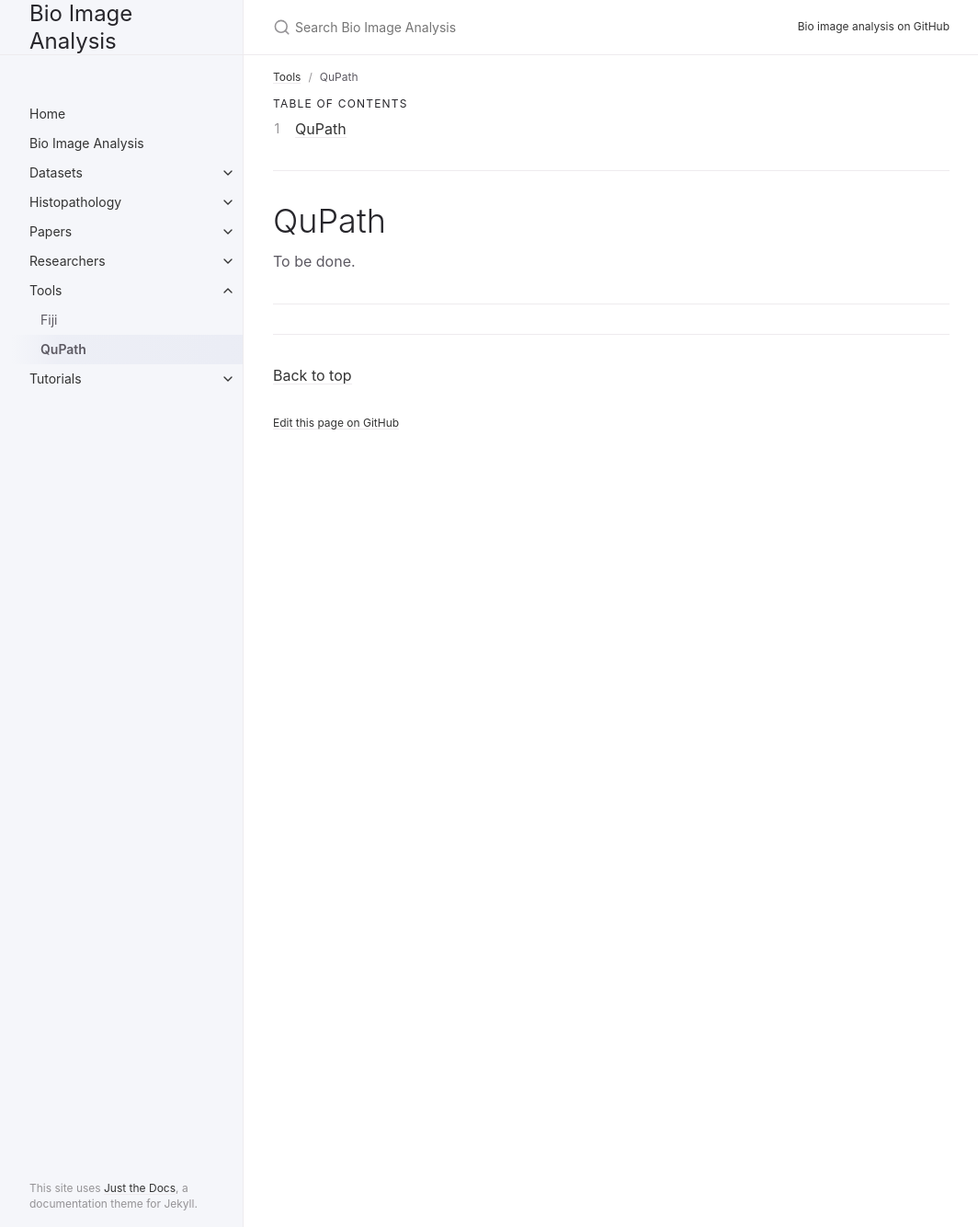
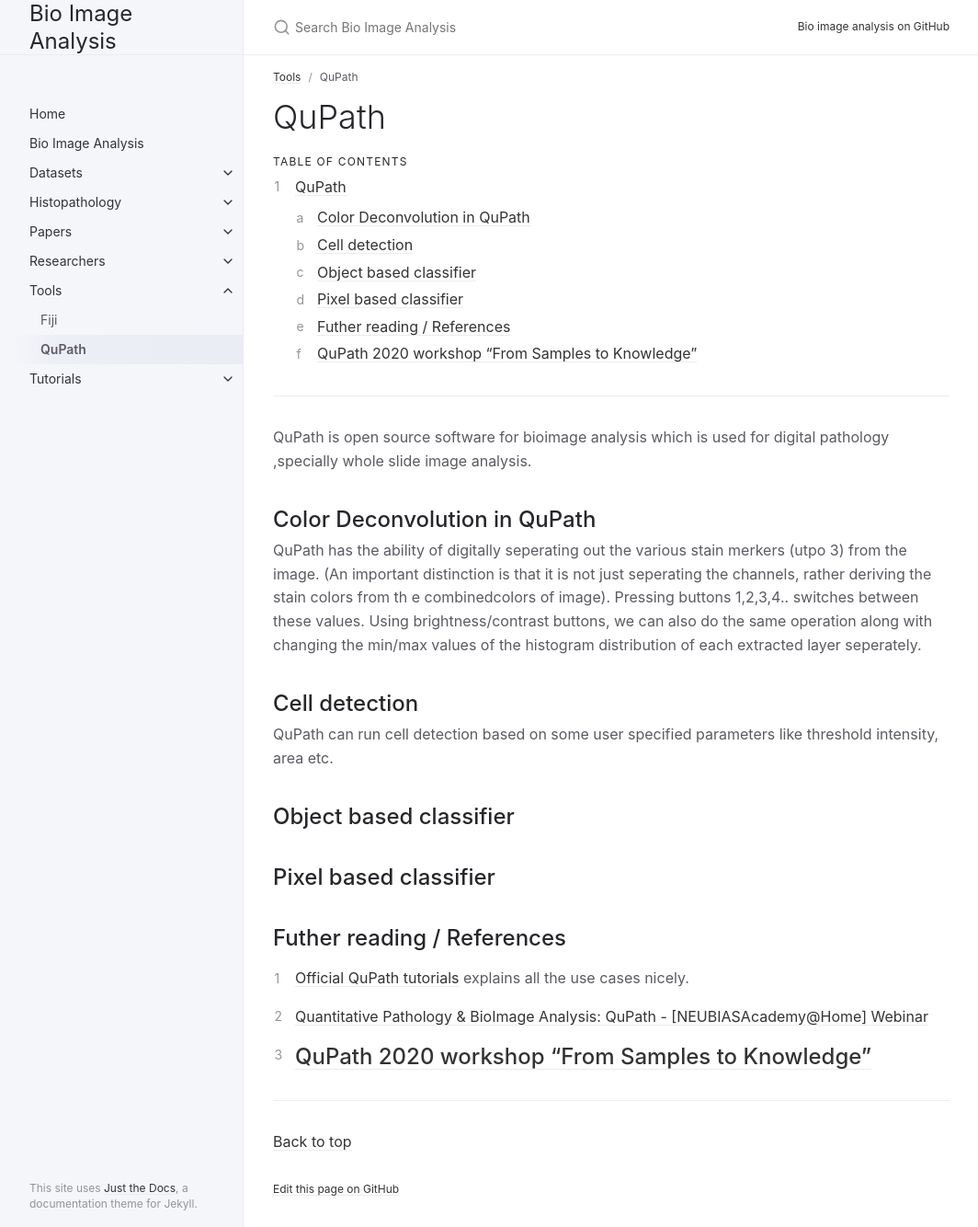
Before and after one commit to Amit-Tomar/bioimage-analysis, a Jekyll site: the page built from docs/Tools/quPath.md, in a window 1280 px wide and 1334 px high. Shown: the whole window at 92% size, without its empty margins (107-1171 px from the left). Built offline with Jekyll 4.4.1, drawn with Linux system fonts in a browser that asks for light colours.

Commit message:
qupath added

```diff
--- a/docs/Tools/quPath.md
+++ b/docs/Tools/quPath.md
@@ -4,6 +4,8 @@ title: QuPath
 parent: Tools
 nav_order: 2
 ---
+
+# QuPath
 
 ## Table of contents
 {: .no_toc .text-delta }
@@ -12,9 +14,23 @@ nav_order: 2
 {:toc}
 
 ---
+QuPath is open source software for bioimage analysis which is used for digital pathology ,specially whole slide image analysis.
 
-# QuPath
+## Color Deconvolution in QuPath
+QuPath has the ability of digitally seperating out the various stain merkers (utpo 3) from the image. (An important distinction is that it is not just seperating the channels, rather deriving the stain colors from th e combinedcolors of image). Pressing buttons 1,2,3,4.. switches between these values. Using brightness/contrast buttons, we can also do the same operation along with changing the min/max values of the histogram distribution of each extracted layer seperately.
 
-To be done.
+## Cell detection
+QuPath can run cell detection based on some user specified parameters like threshold intensity, area etc.
 
+## Object based classifier
+
+## Pixel based classifier
+
+## Futher reading / References
+
+1. [Official QuPath tutorials](https://www.youtube.com/c/qupath) explains all the use cases nicely.
+
+2. [Quantitative Pathology & BioImage Analysis: QuPath - [NEUBIASAcademy@Home] Webinar](https://www.youtube.com/watch?v=4An5n6Y_rRI&feature=youtu.be)
+
+3. [QuPath 2020 workshop “From Samples to Knowledge”](https://www.youtube.com/playlist?list=PLlGXRBscPbCD89fRULm4peopF57qugciN)
 ---
```
Also changed, not shown: docs/Datasets/index.md (+2 -2 lines), docs/Tutorials/index.md (+2 -2 lines), docs/bioImageAnalysis.md (+1 -0 lines).
